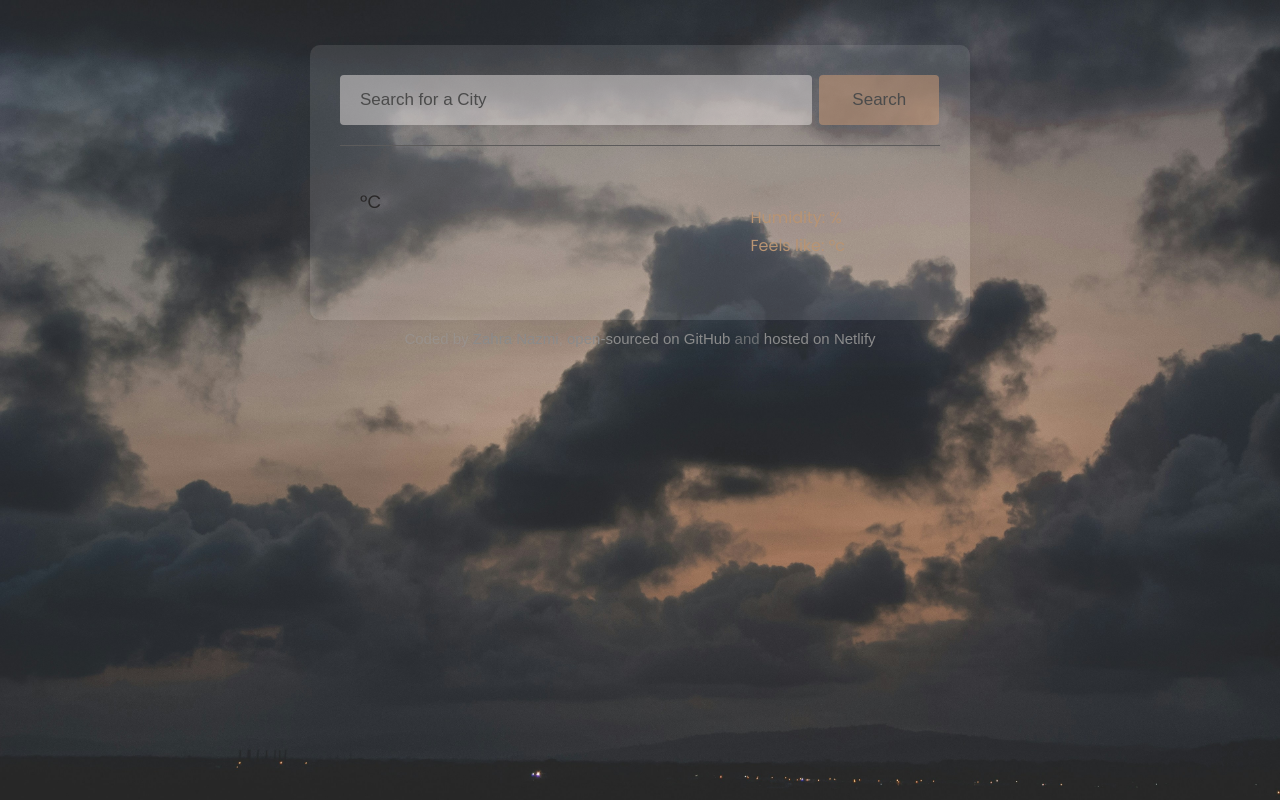
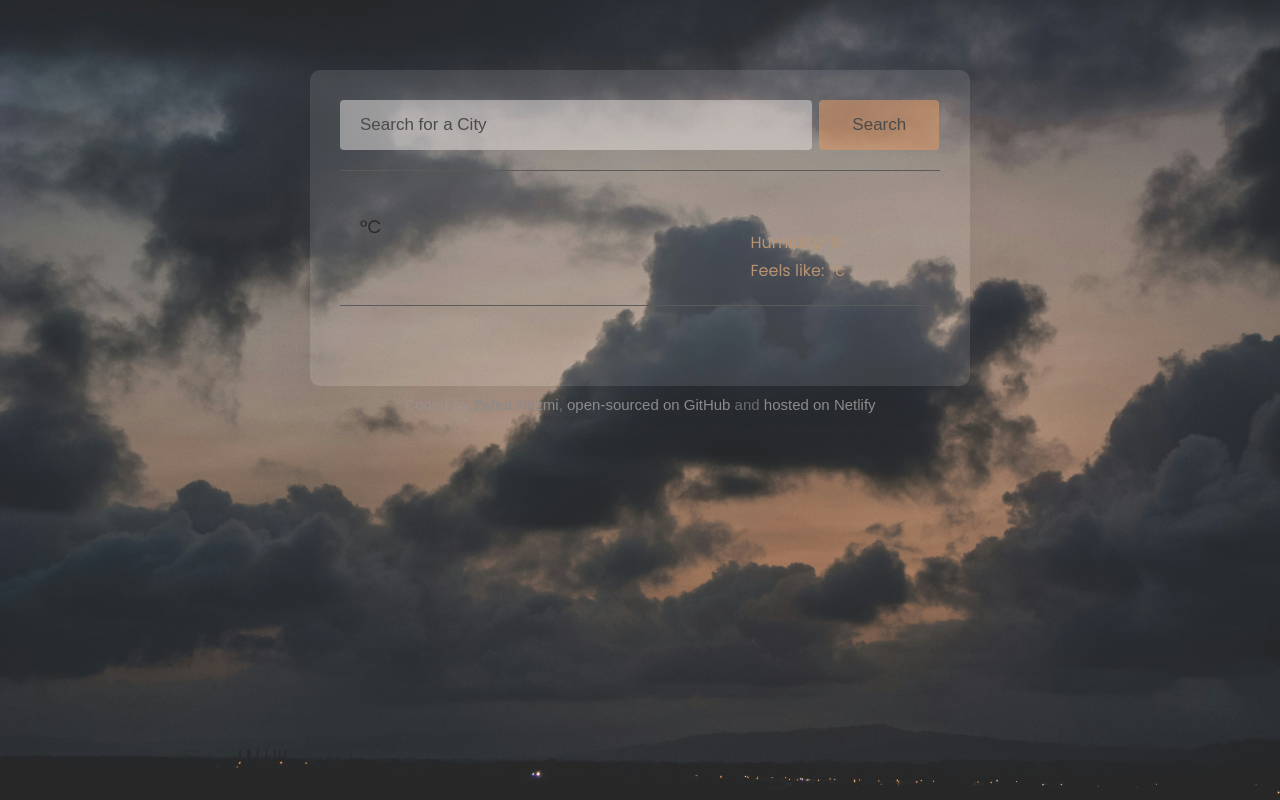
Before and after one commit to Zahranazmi/forecast-app, a plain HTML site: page index.html in a window 1280 px wide. Drawn offline with nearby package versions, Linux system fonts and the light colour scheme; no server answers; a web font is replaced by a local one.

Commit message:
CSS improving

```diff
--- a/src/style.css
+++ b/src/style.css
@@ -6,7 +6,7 @@ body {
 .weather-app {
   max-width: 600px;
   background-color: rgba(255, 255, 255, 0.1);
-  margin: 45px auto;
+  margin: 70px auto;
   margin-bottom: 10px;
   padding: 30px;
   border-radius: 10px;
@@ -41,7 +41,7 @@ header {
   padding: 10px;
   line-height: 30px;
   font-size: 17px;
-  background-color: rgba(192, 148, 117, 0.6);
+  background-color: rgba(219, 152, 104, 0.6);
   color: rgb(75, 75, 75);
   font-family: "Fahkwang", sans-serif;
 }
@@ -98,26 +98,13 @@ h1 {
   color: rgba(184, 148, 115);
 }
 
-footer {
-  text-align: center;
-  color: rgb(154, 152, 152, 0.6);
-  font-family: "Fahkwang", sans-serif;
-  font-size: 15px;
-}
-
-a {
-  text-decoration: none;
-  color: rgb(139, 139, 139);
-}
-
-a:hover {
-  color: #b0927c;
-}
-
 .weather-forecast {
+  border-top: 1px solid rgb(92, 91, 91);
   display: flex;
   justify-content: space-around;
-  margin-top: 30px;
+  margin-top: 20px;
+  padding-top: 40px;
+  margin-bottom: 10px;
   text-align: center;
 }
 
@@ -138,3 +125,19 @@ a:hover {
 .weather-forecast-temperature-min {
   opacity: 0.6;
 }
+
+footer {
+  text-align: center;
+  color: rgb(154, 152, 152, 0.6);
+  font-family: "Fahkwang", sans-serif;
+  font-size: 15px;
+}
+
+a {
+  text-decoration: none;
+  color: rgb(139, 139, 139);
+}
+
+a:hover {
+  color: #b0927c;
+}
```
